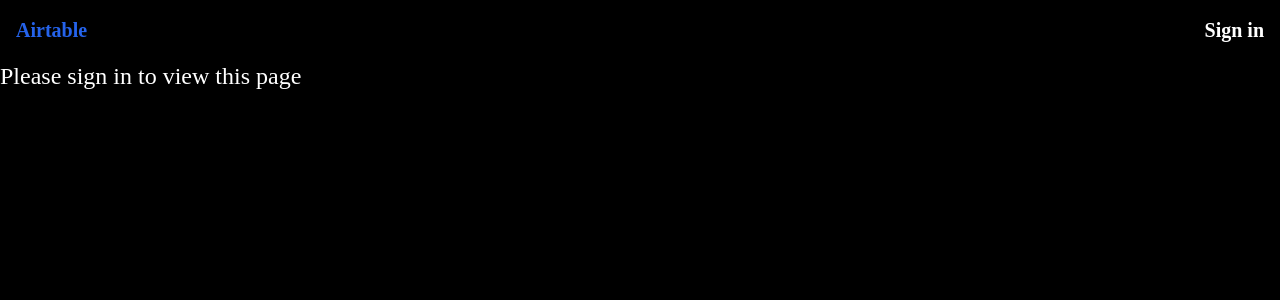
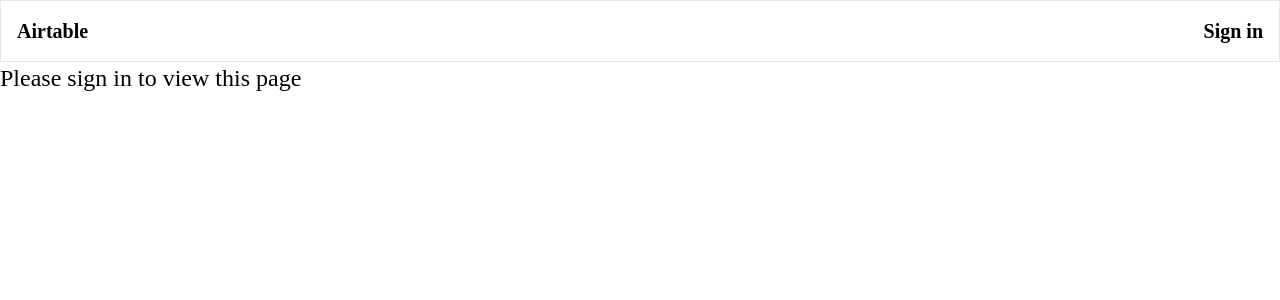
Before and after one commit to zhe-tong/airtable-clone, a Next.js app: page / in a window 1280 px wide. Shown: the top 300 px of the page. Built offline with nearby package versions, Linux system fonts and the light colour scheme; no server answers.

Commit message:
changed some UI

```diff
--- a/src/app/_components/topnav.tsx
+++ b/src/app/_components/topnav.tsx
@@ -3,8 +3,8 @@ import Link from "next/link";
 
 export function TopNav () {
     return (
-    <nav className="flex w-full items-center justify-between p-4 text-xl font-semibold">
-      <Link href="/" className="text-blue-600 hover:underline">
+    <nav className="flex w-full items-center justify-between p-4 text-xl font-semibold border h-[60]">
+      <Link href="/dashboard" className="text-black hover:underline">
         Airtable
       </Link>
 
--- a/src/app/base/[baseId]/page.tsx
+++ b/src/app/base/[baseId]/page.tsx
@@ -17,7 +17,7 @@ export default async function BasePage({ params }: BasePageProps) {
     .execute();
 
   if (base.length === 0) {
-    return <div>Base not found</div>;
+    return <div>Base length is 0</div>;
   }
 
   return (
--- a/src/app/dashboard/page.tsx
+++ b/src/app/dashboard/page.tsx
@@ -1,4 +1,5 @@
 "use client";
+
 
 import { useEffect, useState } from "react";
 import { useRouter } from "next/navigation"; // 用于导航
@@ -8,31 +9,50 @@ type Base = {
   name: string;
 };
 
+function Sidebar({ createBase }: { createBase: () => void }) {
+  return (
+    <aside className="h-full w-[300px] bg-gray-100 flex flex-col border-r">
+      {/* 顶部导航 */}
+      <div className="p-4 font-bold text-lg border-b">Home</div>
+
+      {/* 中间导航菜单 */}
+      <nav className="flex-1 px-4">
+      </nav>
+      {/* 底部按钮 */}
+      <div className="p-4">
+        <button
+          onClick={createBase}
+          className="px-4 py-2 bg-blue-600 text-white rounded w-full"
+        >
+          Create
+        </button>
+      </div>
+    </aside>
+  );
+}
+
+
+
+
 export default function DashboardPage() {
   const [bases, setBases] = useState<Base[]>([]);
-  const router = useRouter(); // 初始化路由
+  const router = useRouter();
 
-  // 获取所有 Bases 的函数
   const fetchBases = async () => {
     try {
-      const response = await fetch("/api/getBase", {
-        method: "GET",
-      });
-
+      const response = await fetch("/api/getBase", { method: "GET" });
       if (response.ok) {
         const data = await response.json();
-        setBases(data); // 如果数据为空，则设置为空数组
+        setBases(data);
       } else {
         console.error("Failed to fetch bases");
       }
     } catch (error) {
       console.error("Error fetching bases:", error);
-      // 即使发生错误，也不展示错误提示，只保持空数组
       setBases([]);
     }
   };
 
-  // 页面加载时获取 Bases
   useEffect(() => {
     fetchBases();
   }, []);
@@ -40,7 +60,7 @@ export default function DashboardPage() {
   const createBase = async () => {
     const response = await fetch("/api/createBase", {
       method: "POST",
-      body: JSON.stringify({ name: "New Base" }),
+      body: JSON.stringify({}),
       headers: { "Content-Type": "application/json" },
     });
 
@@ -53,34 +73,33 @@ export default function DashboardPage() {
   };
 
   const goToBase = (id: string) => {
-    // 跳转到动态路由页面
     router.push(`/base/${id}`);
   };
 
   return (
-    <div>
-      <div className="flex items-center justify-between">
-        <h1 className="text-xl font-bold">Bases</h1>
-        <button
-          onClick={createBase}
-          className="px-4 py-2 bg-blue-600 text-white rounded"
-        >
-          Create
-        </button>
+    <div className="flex h-full">
+      {/* Sidebar */}
+      <div className="flex flex-col h-full border ">
+        <Sidebar createBase={createBase} />
       </div>
+
+      {/* Main Content */}
+      <div className="flex-1 flex flex-col">
+        <main className="p-4">
           <div className="grid grid-cols-3 gap-4 mt-6">
-        {/* 如果有数据就展示，否则什么也不展示 */}
-        {bases.length > 0 &&
-          bases.map((base) => (
+            {bases.map((base) => (
               <button
                 key={base.id}
-              onClick={() => goToBase(base.id)} // 点击跳转到动态路由页面
+                onClick={() => goToBase(base.id)}
                 className="p-4 border rounded bg-white text-left w-full"
               >
                 <h3 className="font-medium">{base.name}</h3>
               </button>
             ))}
           </div>
+        </main>
+      </div>
     </div>
   );
+
 }
--- a/src/app/layout.tsx
+++ b/src/app/layout.tsx
@@ -23,9 +23,10 @@ export default function RootLayout({
   return (
     <ClerkProvider>
     <html lang="en">
-      <body className={`font-sans ${inter.variable}`}>
+      <body className={`font-sans ${inter.variable} h-screen flex flex-col`}>
         <TopNav />
-        {children}</body>
+        <div className="flex-1">{children}</div>
+        </body>
     </html>
     </ClerkProvider>
   );
--- a/src/app/page.tsx
+++ b/src/app/page.tsx
@@ -8,10 +8,11 @@ export const dynamic = "force-dynamic";
 
 async function Text() {
   return (
-    <div>
-      <div className="flex flex-wrap gap-4">THIS IS HOME PAGE</div>
+    <div className="flex flex-col items-center justify-center h-screen">
+      <h1 className="text-4xl font-semibold">Digital operations for the AI era</h1>
+      <h2 className="mt2 text-lg">Create modern business apps to manage and automate critical processes.</h2>
       <Link href="/dashboard">
-        <button style={{ padding: '10px', background: 'orange', color: 'white', border: 'none', borderRadius: '5px' }}>
+        <button style={{ padding: '10px', background: 'black', color: 'white', border: 'none', borderRadius: '5px' }}>
           Go to Dashboard Page
         </button>
       </Link>
--- a/src/styles/globals.css
+++ b/src/styles/globals.css
@@ -3,7 +3,7 @@
 @tailwind utilities;
 
 body {
-  @apply bg-black text-white;
+  @apply bg-white text-black;
 }
 .button {
   background-color: #1d4ed8;
@@ -16,3 +16,12 @@ body {
 .button:hover {
   background-color: #2563eb;
 }
+.topnav {
+  height: 56px;
+  position: fixed; /* 如果想固定在页面顶部 */
+  width: 100%;
+  z-index: 100; /* 确保在其他元素之上 */
+}
+.sidebar-container {
+  margin-top: 56px; /* 确保不会被挤压 */
+}
```
Lines whose indentation alone changed are shown as unchanged.
